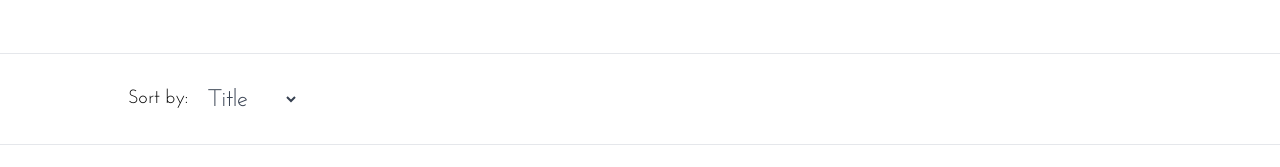
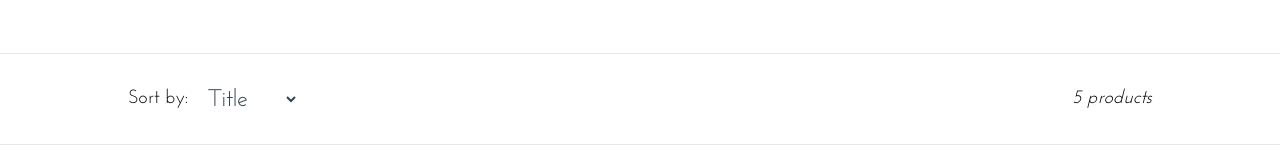
Before and after one commit to iammtmakiling/ecommerce, a React (Create React App) app in the folder oldst-react-app/: page / in a window 1280 px wide. Shown: the part 204-371 px from the top of the page. Built offline with nearby package versions, Linux system fonts and the light colour scheme; a web font is replaced by a local one.

Commit message:
ui: product count

```diff
--- a/oldst-react-app/src/components/molecules/SortDropdown.js
+++ b/oldst-react-app/src/components/molecules/SortDropdown.js
@@ -3,7 +3,7 @@ import PropTypes from 'prop-types';
 
 const SortDropdown = ({ onChange }) => {
   return (
-    <div className="flex flex-row justify-start items-center mx-[8rem] font-josefins">
+    <div className="flex flex-row justify-start items-center font-josefins">
       <p className="text-[1.2rem]">Sort by:</p>
       <select
         onChange={(e) => onChange(e.target.value)}
--- a/oldst-react-app/src/components/organisms/ProductGrid.js
+++ b/oldst-react-app/src/components/organisms/ProductGrid.js
@@ -16,7 +16,10 @@ const ProductGrid = () => {
 
   return (
     <div className="bg-white dark:bg-dark min-h-screen w-full">
-    <SortDropdown onChange={setSortOption} />
+    <div className='flex flex-row justify-between items-center mx-[8rem]'>
+      <SortDropdown onChange={setSortOption} />
+      <p className='font-josefins text-[1.2rem] italic'>{products.length} products</p>
+    </div>
     <Divider margin="my-4" />
     <div className="container mx-auto">
       <div className="grid grid-cols-1 sm:grid-cols-2 md:grid-cols-3 lg:grid-cols-4 gap-6 mt-6">
```
